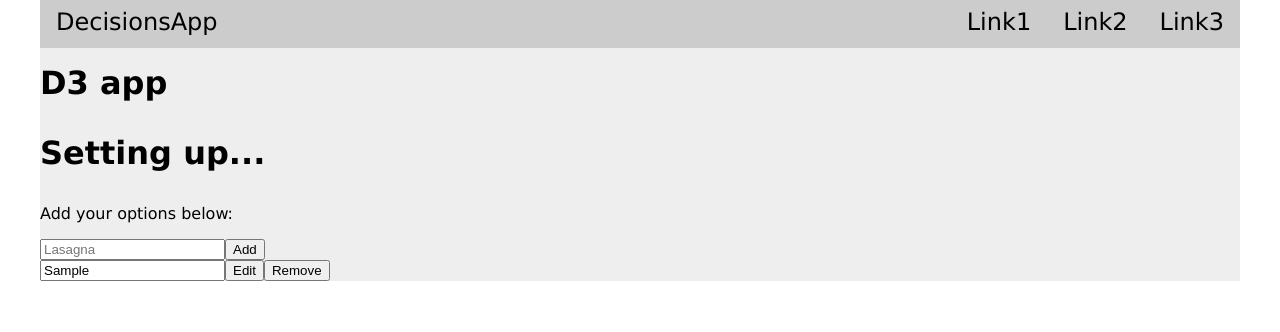
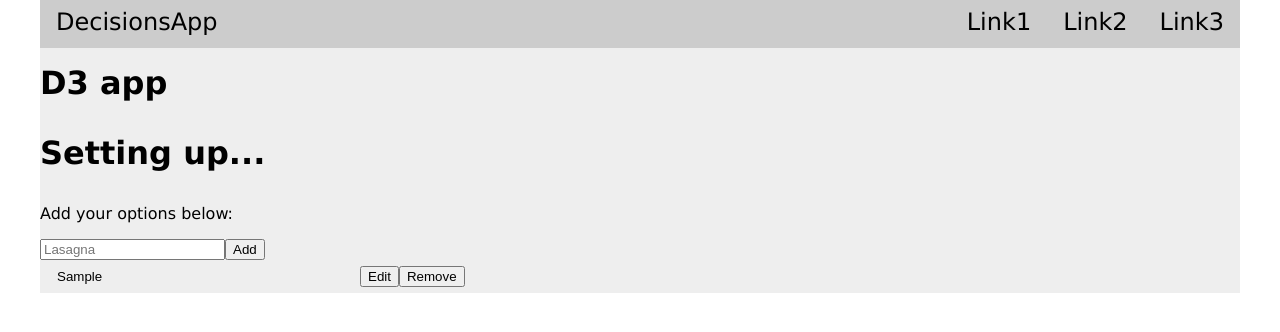
Before and after one commit to anthanhdoan/decisions-app, a React (Vite) app: page / in a window 1280 px wide. Both pictures are taken after typing "Sample" into the empty fields and a click on the button "Add". Shown: the top 332 px of the page. Built offline with nearby package versions, Linux system fonts and the light colour scheme.

Commit message:
split up component into OptionsList and ListItem

```diff
--- /dev/null
+++ b/src/components/ListItem.css
@@ -0,0 +1,19 @@
+.option-item {
+  width: 20rem;
+  padding: 0.5rem 1rem;
+  box-sizing: border-box;
+  outline: none;
+}
+
+.option-item-saved {
+  background-color: transparent;
+  border: 1px solid transparent;
+}
+
+.option-item-saved:focus {
+  outline: none;
+}
+
+.option-item-saved:hover {
+  cursor: default;
+}
--- /dev/null
+++ b/src/components/ListItem.tsx
@@ -0,0 +1,78 @@
+import { useEffect, useState } from "react";
+import type { IOption } from "./OptionsList";
+import "./ListItem.css";
+
+interface IListItemProps {
+  optionId: number;
+  optionDescription: string;
+  // options: IOption[];
+  setOptions: React.Dispatch<React.SetStateAction<IOption[]>>;
+}
+
+//DOUBLECHECK IF THE OPTIONS ARRAY ACTUALLY GETS UPDATED AFTER YOU SAVE, CANCEL OR REMOVE
+
+export default function ListItem(props: IListItemProps) {
+  const [isEditing, setIsEditing] = useState<boolean>(false);
+  const [editValue, setEditValue] = useState<string>(props.optionDescription);
+
+  useEffect(() => {}, [editValue]);
+
+  const handleInputChange = (e: React.ChangeEvent<HTMLInputElement>) => {
+    if (e.target === null) return;
+    setEditValue(e.target.value);
+  };
+
+  const handleRemoveOption = (id: number) => {
+    props.setOptions((prev: IOption[]) =>
+      prev.filter((option) => option.id !== id)
+    );
+  };
+
+  const handleEditOption = () => {
+    setIsEditing(true);
+    setEditValue(props.optionDescription);
+  };
+
+  const handleSaveEdit = (id: number) => {
+    if (!editValue) return;
+
+    props.setOptions((prev) =>
+      prev.map((option) =>
+        option.id === id ? { ...option, description: editValue } : option
+      )
+    );
+
+    setIsEditing(false);
+  };
+
+  const handleCancelEdit = () => {
+    setEditValue(props.optionDescription);
+    setIsEditing(false);
+  };
+
+  return (
+    <>
+      <input
+        type="text"
+        className={`option-item ${isEditing ? "" : "option-item-saved"}`}
+        readOnly={!isEditing}
+        defaultValue={editValue}
+        onChange={handleInputChange}
+      />
+
+      {isEditing ? (
+        <>
+          <button onClick={() => handleSaveEdit(props.optionId)}>Save</button>
+          <button onClick={() => handleCancelEdit()}>Cancel</button>
+        </>
+      ) : (
+        <>
+          <button onClick={() => handleEditOption()}>Edit</button>
+          <button onClick={() => handleRemoveOption(props.optionId)}>
+            Remove
+          </button>
+        </>
+      )}
+    </>
+  );
+}
--- a/src/components/NavBar.css
+++ b/src/components/NavBar.css
@@ -15,7 +15,7 @@
   background-color: #eee;
 }
 
-ul {
+.nav-ul {
   list-style-type: none;
   margin: 0;
   padding: 0;
--- a/src/components/NavBar.tsx
+++ b/src/components/NavBar.tsx
@@ -4,7 +4,7 @@ export default function NavBar() {
   return (
     <nav className="nav-bar">
       <div className="nav-logo">DecisionsApp</div>
-      <ul>
+      <ul className="nav-ul">
         <li className="nav-item">Link1</li>
         <li className="nav-item">Link2</li>
         <li className="nav-item">Link3</li>
--- /dev/null
+++ b/src/components/OptionsList.css
@@ -0,0 +1,5 @@
+ul {
+  list-style-type: none;
+  margin: 0;
+  padding: 0;
+}
--- a/src/components/OptionsList.tsx
+++ b/src/components/OptionsList.tsx
@@ -1,6 +1,8 @@
 import { useRef, useState } from "react";
+import "./OptionsList.css";
+import ListItem from "./ListItem";
 
-interface IOption {
+export interface IOption {
   id: number;
   description: string;
 }
@@ -8,8 +10,6 @@ interface IOption {
 export default function OptionsList() {
   const [options, setOptions] = useState<IOption[]>([]);
   const [inputValue, setInputValue] = useState("");
-
-  const [editingIds, setEditingIds] = useState<Array<number>>([]);
   const idRef = useRef(0);
 
   const handleInputChange = (e: React.ChangeEvent<HTMLInputElement>) => {
@@ -32,30 +32,6 @@ export default function OptionsList() {
     setInputValue("");
   };
 
-  const handleRemoveOption = (id: number) => {
-    setOptions((prev) => prev.filter((option) => option.id !== id));
-  };
-
-  const handleEditOption = (id: number) => {
-    setEditingIds((prev) => [...prev, id]);
-  };
-
-  const handleSaveEdit = (id: number) => {
-    if (!inputValue) return;
-
-    setOptions((prev) =>
-      prev.map((option) =>
-        option.id === id ? { ...option, description: inputValue } : option
-      )
-    );
-
-    setEditingIds((prev) => prev.filter((edit) => edit !== id));
-  };
-
-  const handleCancelEdit = (id: number) => {
-    setEditingIds((prev) => prev.filter((item) => item !== id));
-  };
-
   return (
     <div>
       <h1>Setting up...</h1>
@@ -71,40 +47,20 @@ export default function OptionsList() {
         <button onClick={handleAddOption}>Add</button>
       </div>
 
-      <div className="options-container">
-        {options.map((option, index) => {
+      <ul className="options-container">
+        {options.map((option) => {
           return (
-            <div className="option-container" key={option.id}>
-              <input
-                type="text"
-                className="option-item"
-                readOnly={!editingIds.includes(option.id)}
-                defaultValue={option.description}
-                onChange={handleInputChange}
-              />
-              {editingIds.includes(option.id) ? (
-                <>
-                  <button onClick={() => handleSaveEdit(option.id, index)}>
-                    Save
-                  </button>
-                  <button onClick={() => handleCancelEdit(option.id)}>
-                    Cancel
-                  </button>
-                </>
-              ) : (
-                <>
-                  <button onClick={() => handleEditOption(option.id)}>
-                    Edit
-                  </button>
-                  <button onClick={() => handleRemoveOption(option.id)}>
-                    Remove
-                  </button>
-                </>
-              )}
-            </div>
+            <li className="option-container" key={option.id}>
+              <ListItem
+                // options={options}
+                optionId={option.id}
+                optionDescription={option.description}
+                setOptions={setOptions}
+              ></ListItem>
+            </li>
           );
         })}
-      </div>
+      </ul>
     </div>
   );
 }
```
